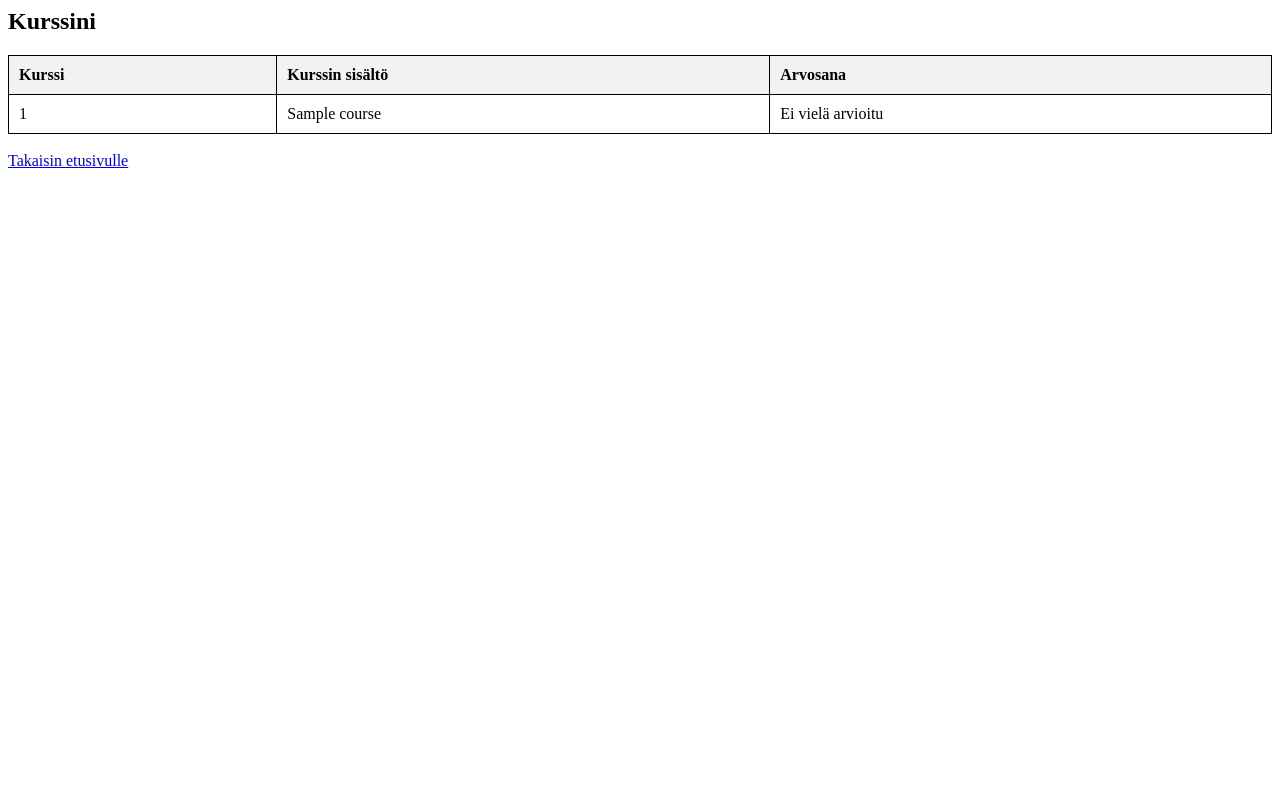
After one commit to LauraImmonen/web-ohjelmointi-harjoitustyo, a Flask app: template templates/students_courses.html in a window 1280 px wide. The commit adds this page. Run offline with Flask 3, Linux system fonts and the light colour scheme; the visitor is signed in with stand-in values (Sample User, id 1); the template is opened without the code that fills it: most values are stand-ins (such as "Sample title", 1, 10 or a date in 2020).

Commit message:
update READ.ME, create students_courses.html and page.

```diff
--- a/app.py
+++ b/app.py
@@ -226,12 +226,42 @@ def delete_course(course_id):
 
 
 
+
 @app.route("/student_front_page")
 def student_front_page():
     if not is_admin():
         return render_template("student_page.html")
     else:
         return "Unauthorized Access"
+
+
+
+@app.route("/students_courses", methods = ["GET"])
+def students_courses():
+    if is_admin():
+        return "Unauthorized Access"
+
+    username = session.get("username")
+
+    sql_get_student_id = "SELECT student_id FROM students WHERE username = :username"
+    result = db.session.execute(text(sql_get_student_id), {"username": username})
+    student_id = result.fetchone()[0]
+
+
+    sql_get_student_courses = """
+        SELECT courses.course, courses.course_description, grades.grade
+        FROM courses
+        JOIN enrollments ON courses.course_id = enrollments.course_id
+        JOIN students ON enrollments.student_id = students.student_id
+        LEFT JOIN grades ON courses.course_id = grades.course_id
+        AND students.student_id = grades.student_id
+        WHERE students.student_id = :student_id;
+    """
+
+    result = db.session.execute(text(sql_get_student_courses), {"student_id": student_id})
+    courses = result.fetchall()
+
+    return render_template("students_courses.html", courses = courses)
 
 
 
--- a/templates/create_course.html
+++ b/templates/create_course.html
@@ -9,7 +9,7 @@
             <label>Kurssin kuvaus:</label>
             <textarea name="course_description" required></textarea>
 
-            <input type="submit" value="Create Course">
+            <input type="submit" value="Luo kurssi">
 
         </form>
 
--- a/templates/student_page.html
+++ b/templates/student_page.html
@@ -9,6 +9,9 @@
         <a href="/apply_for_course">Ilmoittaudu kurssille</a>
             <br>
             <br>
+        <a href="/students_courses">Kurssini</a>
+            <br>
+            <br>
         <a href="/logout">Kirjaudu ulos</a>
 
 {% endif %}
--- /dev/null
+++ b/templates/students_courses.html
@@ -0,0 +1,49 @@
+{% if session.username %}
+<title>Kurssini</title>
+    <!DOCTYPE html>
+    <head>
+        <meta charset="UTF-8">
+        <meta name="viewport" content="width=device-width, initial-scale=1.0">
+        <title>My Courses</title>
+        <style>
+            table {
+                width: 100%;
+                border-collapse: collapse;
+            }
+            table, th, td {
+                border: 1px solid black;
+            }
+            th, td {
+                padding: 10px;
+                text-align: left;
+            }
+            th {
+                background-color: #f2f2f2;
+            }
+        </style>
+    </head>
+    <body>
+
+    <h2>Kurssini</h2>
+
+    <table>
+        <tr>
+            <th>Kurssi</th>
+            <th>Kurssin sisältö</th>
+            <th>Arvosana</th>
+        </tr>
+        {% for course in courses %}
+        <tr>
+            <td>{{course[0]}}</td>
+            <td>{{course[1]}}</td>
+            <td>{{course[2] or 'Ei vielä arvioitu'}}</td>
+        </tr>
+        {% endfor %}
+    </table>
+
+    </body>
+    </html>
+        <br>
+            <a href="/student_front_page">Takaisin etusivulle</a>
+
+{% endif %}
```
Also changed, not shown: README.md.
